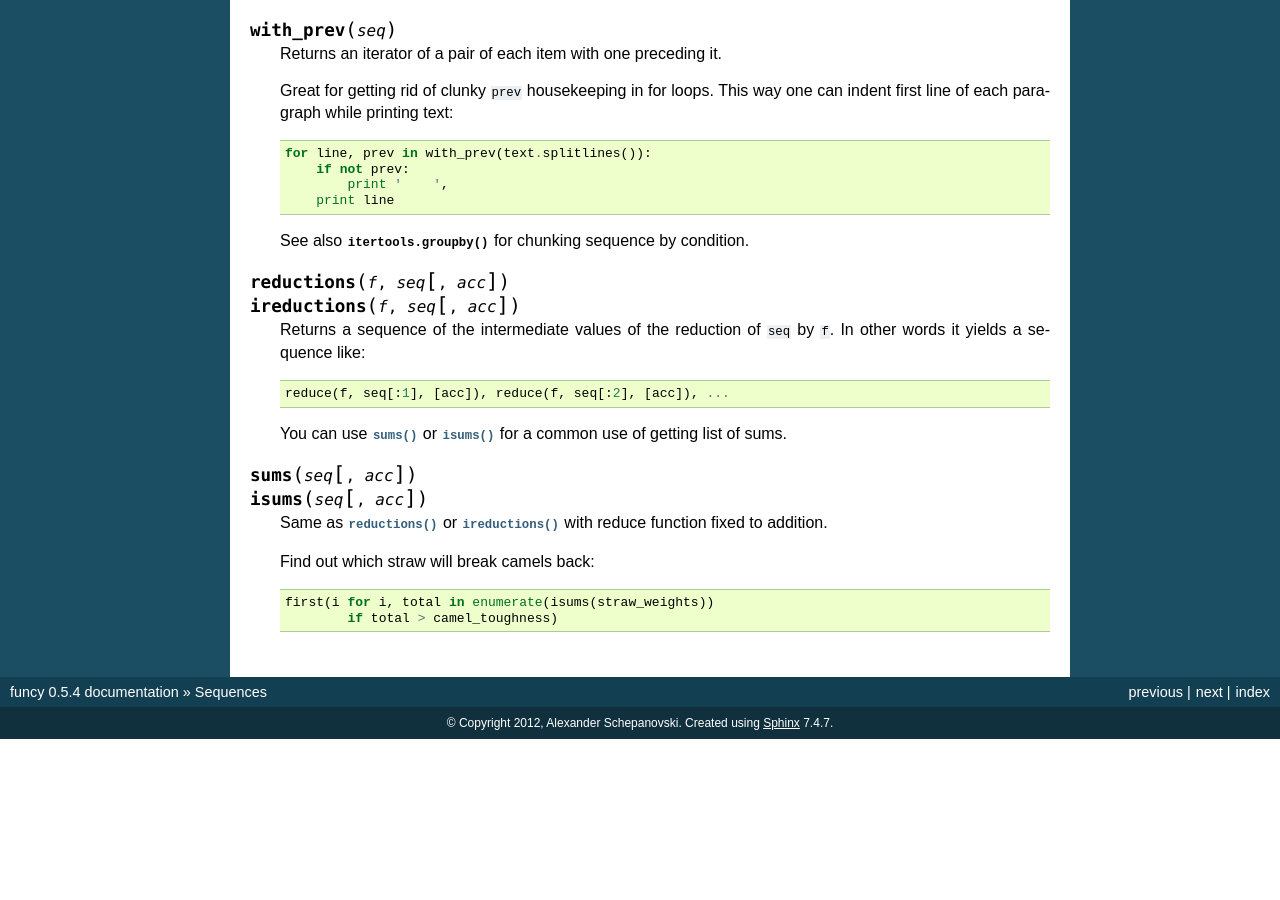
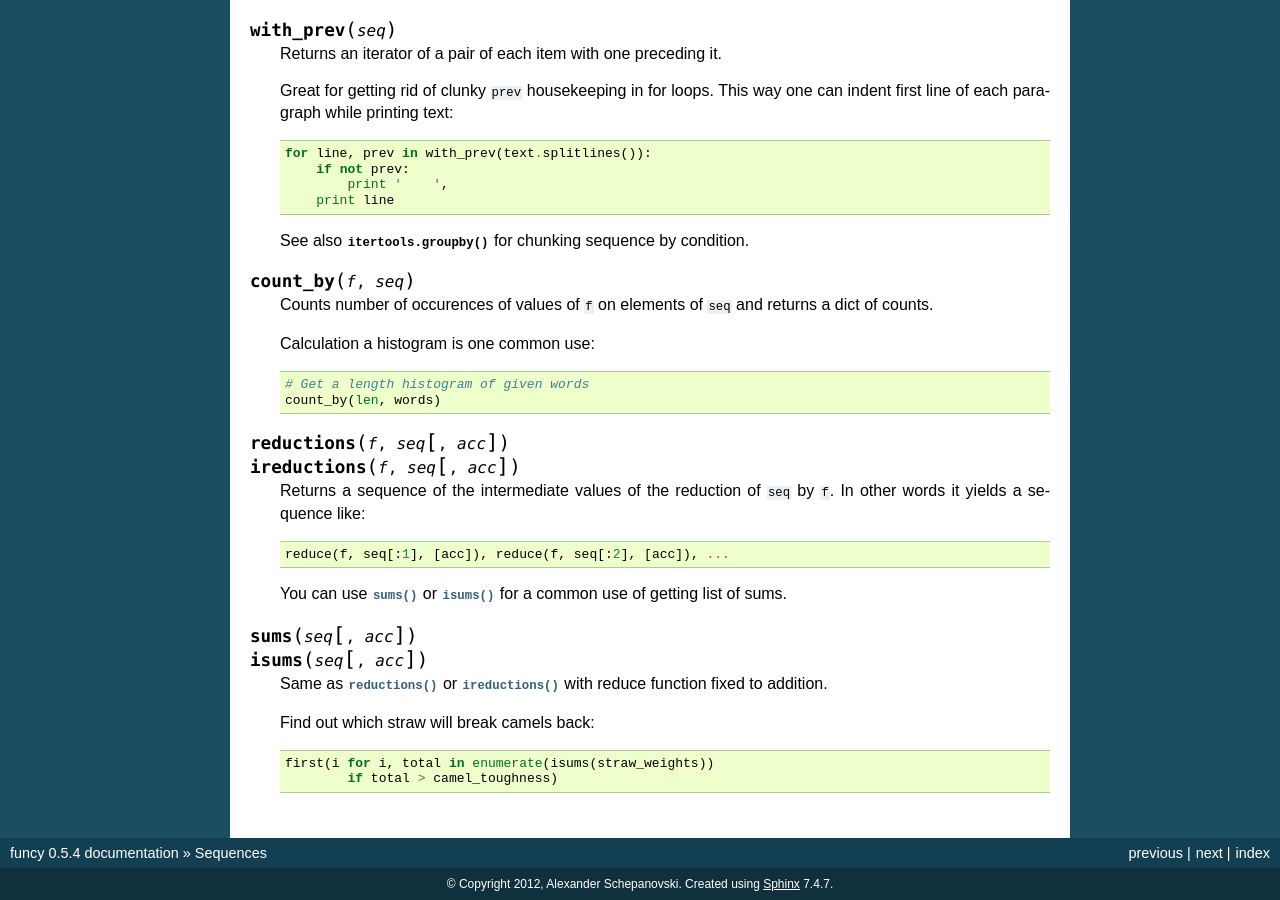
Before and after one commit to Jamaal224/funcy, a Sphinx documentation site: the page built from docs/seqs.rst, in a window 1280 px wide and 900 px high, scrolled down 7277 px. Built offline with Sphinx 7.4.7, drawn with Linux system fonts in a browser that asks for light colours; pages that are not in the unit, such as notebooks, are missing from menus; before the commit the page ends 8016 px from its top, so only the background shows below that.

Commit message:
Added count_by()

```diff
--- a/docs/seqs.rst
+++ b/docs/seqs.rst
@@ -429,6 +429,16 @@ Data handling
     See also :func:`itertools.groupby` for chunking sequence by condition.
 
 
+.. function:: count_by(f, seq)
+
+    Counts number of occurences of values of ``f`` on elements of ``seq`` and returns a dict of counts.
+
+    Calculation a histogram is one common use::
+
+        # Get a length histogram of given words
+        count_by(len, words)
+
+
 .. function:: reductions(f, seq, [acc])
               ireductions(f, seq, [acc])
 
--- a/from_underscore.txt
+++ b/from_underscore.txt
@@ -1,5 +1,4 @@
 # Collections
-countby
 foldl?=reduce foldr?
 
 # Array
```
Also changed, not shown: 3 other files.
